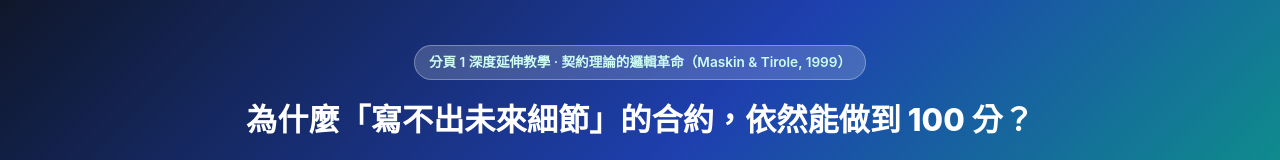
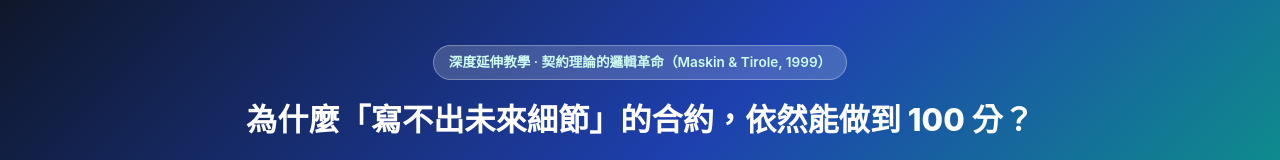
Before and after one commit to brianchih/Microeconomics, a plain HTML site: page Maskin/p1.html in a window 1280 px wide. Shown: the top 160 px of the page. Drawn offline with Linux system fonts and the light colour scheme.

Commit message:
Remove '分頁 1' from header badge in p1.html

```diff
--- a/Maskin/page1.html
+++ b/Maskin/p1.html
@@ -281,7 +281,7 @@
 <body>
 
 <header>
-  <div class="badge">分頁 1 深度延伸教學 · 契約理論的邏輯革命（Maskin &amp; Tirole, 1999）</div>
+  <div class="badge">深度延伸教學 · 契約理論的邏輯革命（Maskin &amp; Tirole, 1999）</div>
   <h1>為什麼「寫不出未來細節」的合約，依然能做到 100 分？</h1>
   <p>從「畢業專題開發 App」與「社團慶功宴點餐」看懂諾貝爾獎得主對不完全契約的靈魂拷問</p>
 </header>
```
